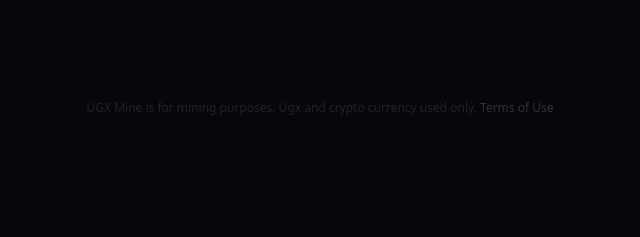
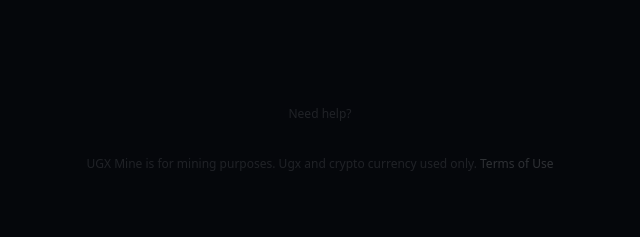
Before and after one commit to ugx-mine/ugx-mine, a plain HTML site: page index.html in a window 1280 px wide. Shown: the top 237 px of the page, 320-960 px from the left. Drawn offline with nearby package versions, Linux system fonts and the light colour scheme.

Commit message:
index.html

```diff
--- a/index.html
+++ b/index.html
@@ -4,9 +4,9 @@
     <meta charset="UTF-8">
     <meta name="viewport" content="width=device-width, initial-scale=1.0">
     <title>UGX Mining Platform</title>
-    <script src="https://cdn.tailwindcss.com"></script>
-    <link rel="stylesheet" href="https://cdnjs.cloudflare.com/ajax/libs/font-awesome/6.4.0/css/all.min.css">
-    <script src="https://cdn.jsdelivr.net/npm/@supabase/supabase-js@2"></script>
+    <script src="https://cdn.tailwindcss.com  "></script>
+    <link rel="stylesheet" href="https://cdnjs.cloudflare.com/ajax/libs/font-awesome/6.4.0/css/all.min.css  ">
+    <script src="https://cdn.jsdelivr.net/npm/@supabase/supabase-js@2  "></script>
     <style>
         .mining-card {
             background-color: #1e293b;
@@ -90,6 +90,7 @@
                 <form id="loginForm" class="hidden space-y-4">
                     <input type="text" id="loginUsername" placeholder="Username" class="w-full bg-gray-700 rounded-lg px-4 py-2" required>
                     <input type="password" id="loginPassword" placeholder="Password" class="w-full bg-gray-700 rounded-lg px-4 py-2" required>
+                    <a href="mailto:auraaimoney@gmail.com" class="text-xs text-gray-400 hover:text-gray-300 block text-center">Forgot password? Contact admin</a>
                     <button type="submit" class="w-full bg-emerald-600 py-2 rounded-lg">Login</button>
                 </form>
             </div>
@@ -289,6 +290,11 @@
           </div>
         </div>
 
+        <!-- Need help? -->
+        <div class="text-center mt-2">
+            <a href="https://mail.google.com/mail/?view=cm&fs=1&to=auraaimoney@gmail.com" target="_blank" class="text-xs text-gray-500 hover:text-gray-300">Need help?</a>
+        </div>
+
         <!-- Terms Footer -->
         <div class="text-center text-xs text-gray-500 mt-8 pb-4">
           <p>UGX Mine is for mining purposes. Ugx and crypto currency used only.
@@ -299,7 +305,7 @@
 
     <script>
         // ✅ REPLACE WITH YOUR ACTUAL SUPABASE CREDENTIALS
-        const SUPABASE_URL = 'https://rryvibgbpqyumfmgsiua.supabase.co';
+        const SUPABASE_URL = 'https://rryvibgbpqyumfmgsiua.supabase.co  ';
         const SUPABASE_KEY = 'eyJhbGciOiJIUzI1NiIsInR5cCI6IkpXVCJ9.eyJpc3MiOiJzdXBhYmFzZSIsInJlZiI6InJyeXZpYmdicHF5dW1mbWdzaXVhIiwicm9sZSI6ImFub24iLCJpYXQiOjE3NjY4OTUwNTUsImV4cCI6MjA4MjQ3MTA1NX0.IMqZtMEiPyMwb8AW1gyFao9Yz2qWgMDibfbpVWOeG8o';
         const _supabase = supabase.createClient(SUPABASE_URL, SUPABASE_KEY);
 
```
